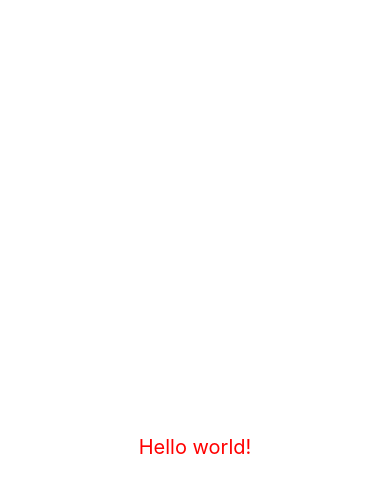
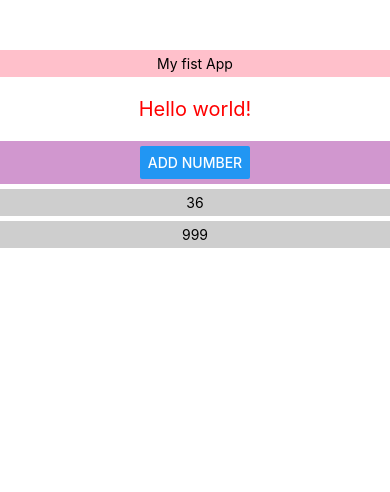
Before and after one commit to Noma98/react-native-basic, a React Native app: screen / in a window 390 px wide. Shown: the top 492 px of the page. Built offline with nearby package versions, Linux system fonts and the light colour scheme.

Commit message:
Button 01 ~ TouchEvent 심화

```diff
--- a/App.js
+++ b/App.js
@@ -9,23 +9,51 @@
 import React,{Component} from 'react';
 import {View, Text, StyleSheet} from 'react-native';
 import Header from './src/header';
+import Generator from './src/generator';
+import NumList from './src/numlist';
 
 class App extends Component{
   state={
-    appName:'My fist App'
+    appName:'My fist App',
+    random:[36,999]
   }
+
+  onAddRandomNum=()=>{
+    const randomNum=Math.floor(Math.random()*100)+1;
+    this.setState(prevState=>{
+      return{
+        random:[...prevState.random,randomNum]
+      }
+    })
+  }
+  onNumDelete=(position)=>{
+    const newArray=this.state.random.filter((num,index)=>{
+      return position !=index;
+    })
+    this.setState({
+      random:newArray
+    });
+  }
+
   render(){
     return(
       <View style={styles.mainView}
         onPress={()=>alert("hohoho")}
       >
-        {/* <Header name={this.state.appName}/> */}
+        <Header name={this.state.appName}/>
+        <View>
           <Text
           style={styles.mainText}
           onPress={()=>alert("hihihi")}
           >
             Hello world!
           </Text>
+        </View>
+        <Generator add={this.onAddRandomNum}/>
+        <NumList
+        num={this.state.random}
+        onDelete={this.onNumDelete}
+        />
       </View>
     )
   }
@@ -37,7 +65,7 @@ const styles=StyleSheet.create({
     flex:1,
     paddingTop:50,
     alignItems:'center',
-    justifyContent:'center'
+    // justifyContent:'center'
   },
   subView:{
     backgroundColor:'yellow',
--- /dev/null
+++ b/src/generator.js
@@ -0,0 +1,32 @@
+
+/**
+ * Sample React Native App
+ * https://github.com/facebook/react-native
+ *
+ * @format
+ * @flow strict-local
+ */
+
+ import React from 'react';
+ import {View, StyleSheet,Button} from 'react-native';
+
+ const Generator=({add})=>{
+   return(
+     <View style={styles.generator}>
+       <Button
+          title="Add Number"
+          onPress={add}
+       />
+     </View>
+   )
+ }
+
+ const styles=StyleSheet.create({
+  generator:{
+    backgroundColor:'#D197CF',
+    alignItems:'center',
+    padding:5,
+    width:'100%'
+  }
+})
+ export default Generator;
--- /dev/null
+++ b/src/numlist.js
@@ -0,0 +1,36 @@
+
+/**
+ * Sample React Native App
+ * https://github.com/facebook/react-native
+ *
+ * @format
+ * @flow strict-local
+ */
+
+ import React from 'react';
+ import {Text, StyleSheet,TouchableOpacity} from 'react-native';
+
+ const NumList=({num,onDelete})=>{
+   return(
+     num.map((item,index)=>(
+    <TouchableOpacity
+    key={index}
+    style={styles.numList}
+    onPress={()=>onDelete(index)}
+    >
+      <Text >{item}</Text>
+    </TouchableOpacity>
+     ))
+   )
+ }
+
+ const styles=StyleSheet.create({
+  numList:{
+    backgroundColor:'#cecece',
+    alignItems:'center',
+    width:'100%',
+    padding:5,
+    marginTop:5
+  }
+})
+ export default NumList;
```
Lines whose indentation alone changed are shown as unchanged.
